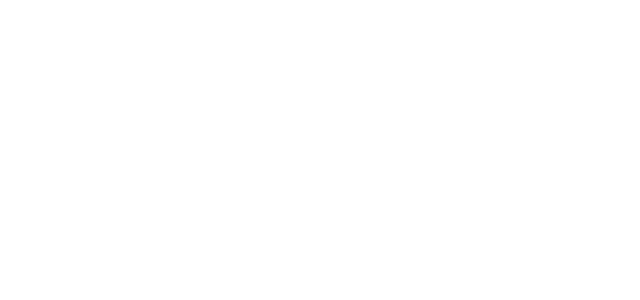
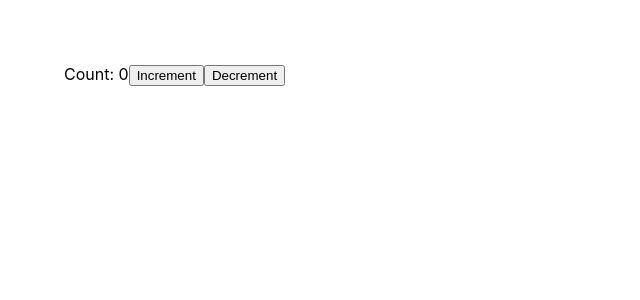
Before and after one commit to lgualpa81/react-ts-tutorial, a React (Create React App) app: page / in a window 1280 px wide. Shown: the top 300 px of the page, without its empty margins (0-640 px from the left). Built offline with nearby package versions, Linux system fonts and the light colour scheme.

Commit message:
useReducer hook

```diff
--- a/src/App.tsx
+++ b/src/App.tsx
@@ -1,9 +1,11 @@
 import './App.css';
+import { Counter } from './components/state/Counter';
 
 function App() {
 
   return (
     <div className="App">
+      <Counter/>
     </div>
   );
 }
--- /dev/null
+++ b/src/components/state/Counter.tsx
@@ -0,0 +1,34 @@
+import { useReducer } from "react";
+type CounterState = {
+  count: number;
+};
+type CounterAction = {
+  type: string;
+  payload: number;
+};
+const initialState = { count: 0 };
+const reducer = (state: CounterState, action: CounterAction) => {
+  switch (action.type) {
+    case "increment":
+      return { count: state.count + action.payload };
+    case "decrement":
+      return { count: state.count - action.payload };
+    default:
+      return state;
+  }
+};
+
+export const Counter = () => {
+  const [state, dispatch] = useReducer(reducer, initialState);
+  return (
+    <>
+      Count: {state.count}
+      <button onClick={() => dispatch({ type: "increment", payload: 10 })}>
+        Increment
+      </button>
+      <button onClick={() => dispatch({ type: "decrement", payload: 10 })}>
+        Decrement
+      </button>
+    </>
+  );
+};
```
